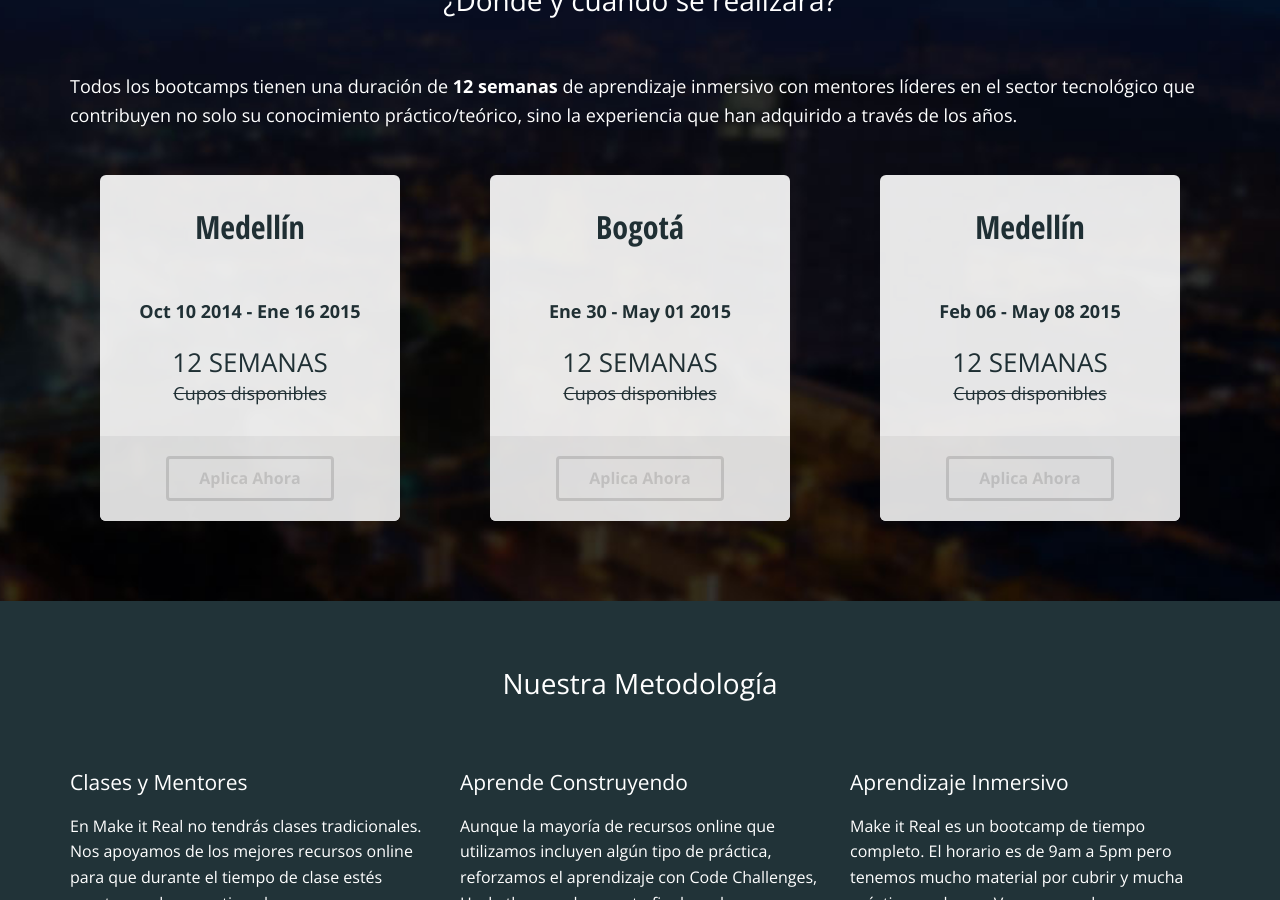
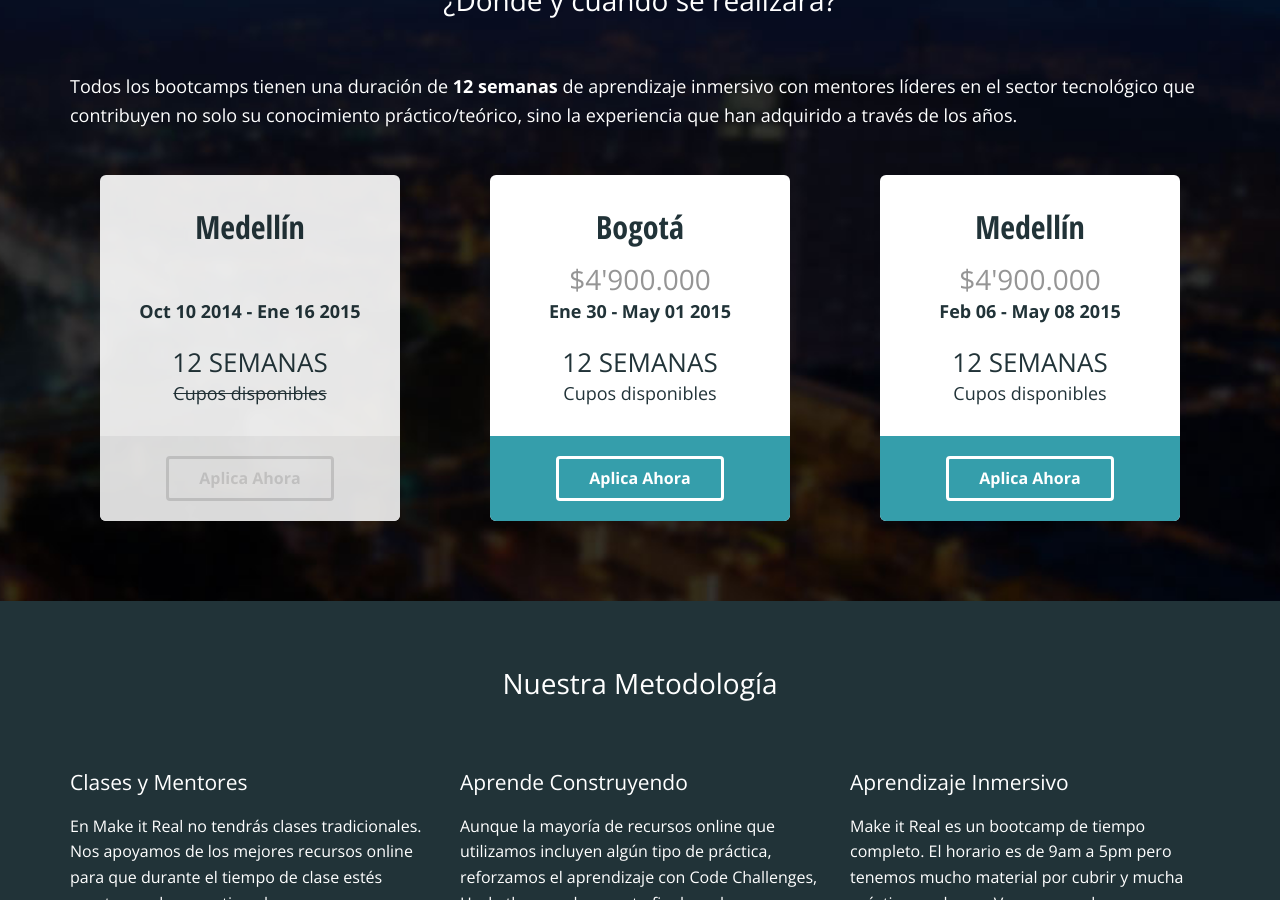
Before and after one commit to simonhoyos/blog, a Jekyll site: the page built from index.html, in a window 1280 px wide and 900 px high, scrolled down 1908 px. Built offline with Jekyll 4.4.1, drawn with Linux system fonts in a browser that asks for light colours; nearby versions of some CDN libraries.

Commit message:
Re-enable applications for January 2015

```diff
--- a/index.html
+++ b/index.html
@@ -154,27 +154,27 @@ layout: home
           </div>
         </div>
       </div>
-      <div class="col-xs-6 col-md-4 unavailable">
+      <div class="col-xs-6 col-md-4">
         <div class="whiteBox">
           <p class="city">Bogotá</p>
-          <p class="price">&nbsp;</p>
+          <p class="price">$4'900.000</p>
           <p class="date">Ene 30 - May 01 2015</p>
           <p class="time">12 semanas</p>
-          <p class="availability hidden-xs line-through">Cupos disponibles</p>
+          <p class="availability hidden-xs">Cupos disponibles</p>
           <div class="background-btn-signup">
-            <a href="/apply" class="primary btn disabled">Aplica Ahora</a>
+            <a href="/apply" class="primary btn">Aplica Ahora</a>
           </div>
         </div>
       </div>
-      <div class="col-xs-6 col-md-4 unavailable">
+      <div class="col-xs-6 col-md-4">
         <div class="whiteBox">
           <p class="city">Medellín</p>
-          <p class="price">&nbsp;</p>
+          <p class="price">$4'900.000</p>
           <p class="date">Feb 06 - May 08 2015</p>
           <p class="time">12 semanas</p>
-          <p class="availability hidden-xs line-through">Cupos disponibles</p>
+          <p class="availability hidden-xs">Cupos disponibles</p>
           <div class="background-btn-signup">
-            <a href="/apply" class="primary btn disabled">Aplica Ahora</a>
+            <a href="/apply" class="primary btn">Aplica Ahora</a>
           </div>
         </div>
       </div>
```
